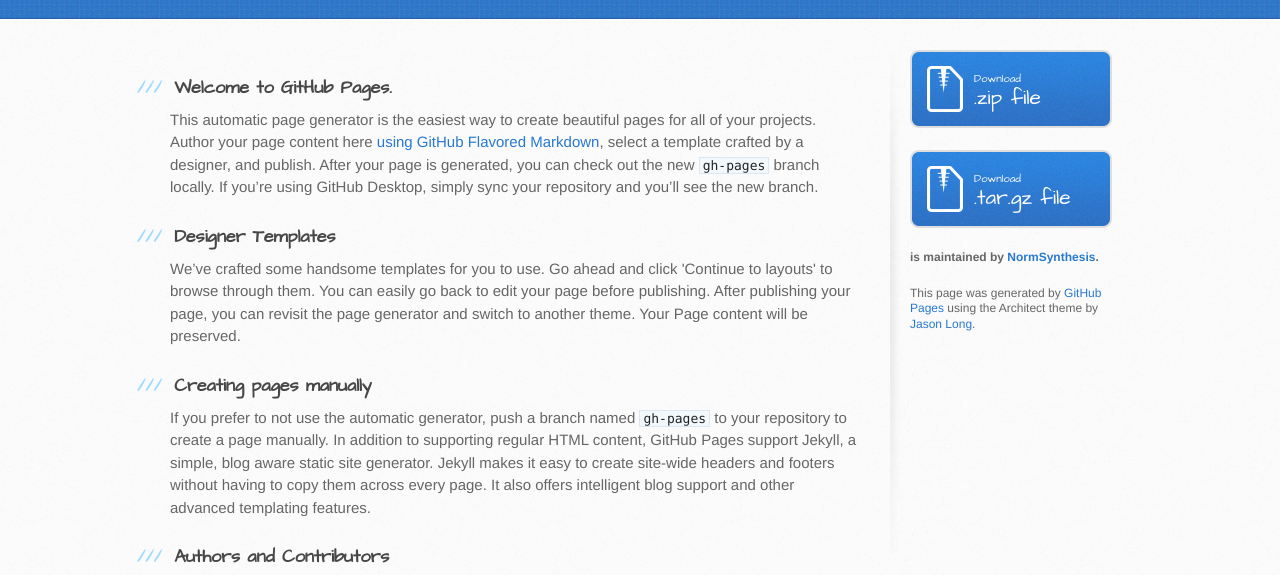
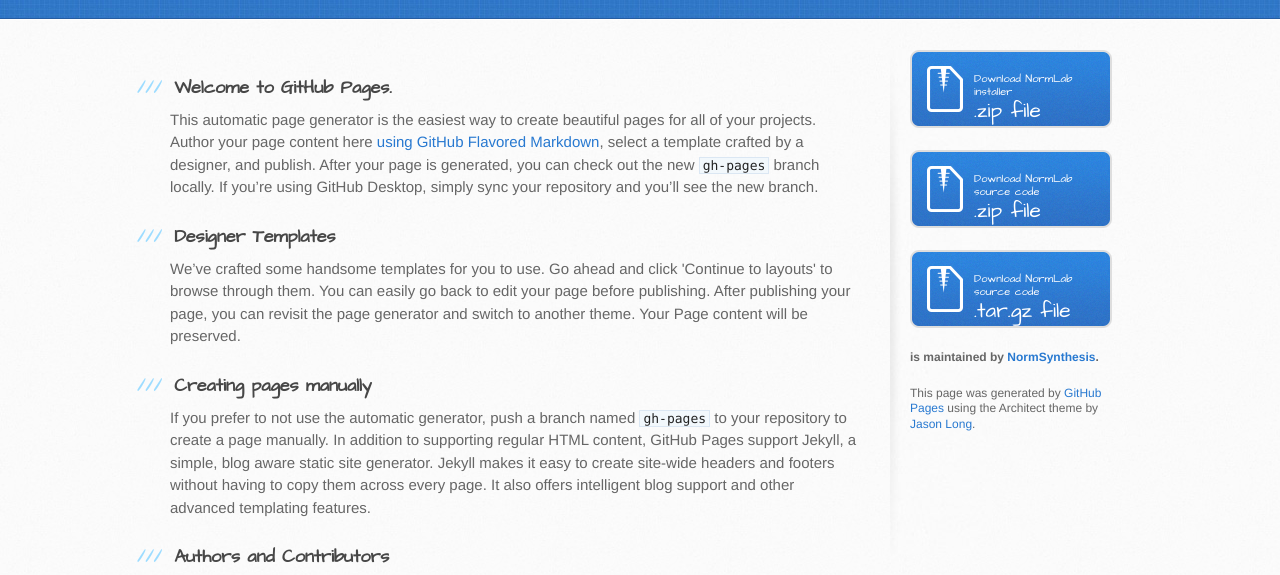
Before and after one commit to NormSynthesis/NormLab, a plain HTML site: page index.html in a window 1280 px wide. Shown: the part 216-791 px from the top of the page. Drawn offline with Linux system fonts and the light colour scheme.

Commit message:
Set correct download links

```diff
--- a/index.html
+++ b/index.html
@@ -55,12 +55,16 @@
         </section>
 
         <aside id="sidebar">
-          <a href="https://github.com/NormSynthesis/NormLab/zipball/master" class="button">
-            <small>Download</small>
+          <a href="https://github.com/NormSynthesis/NormLab/installer/normlab-1.0-installer.jar" class="button">
+            <small>Download NormLab installer</small>
             .zip file
           </a>
-          <a href="https://github.com/NormSynthesis/NormLab/tarball/master" class="button">
-            <small>Download</small>
+          <a href="https://github.com/NormSynthesis/NormLab/zipball/master/src" class="button">
+            <small>Download NormLab source code</small>
+            .zip file
+          </a>
+          <a href="https://github.com/NormSynthesis/NormLab/tarball/master/src" class="button">
+            <small>Download NormLab source code</small>
             .tar.gz file
           </a>
 
```
